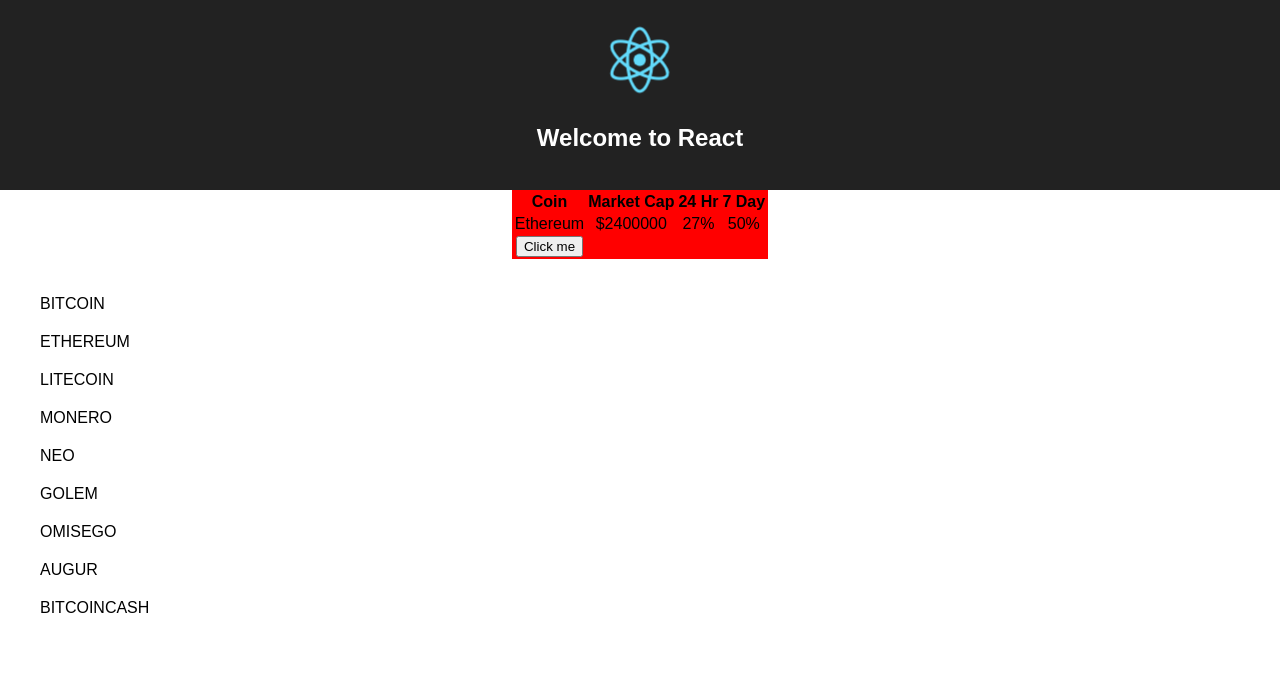
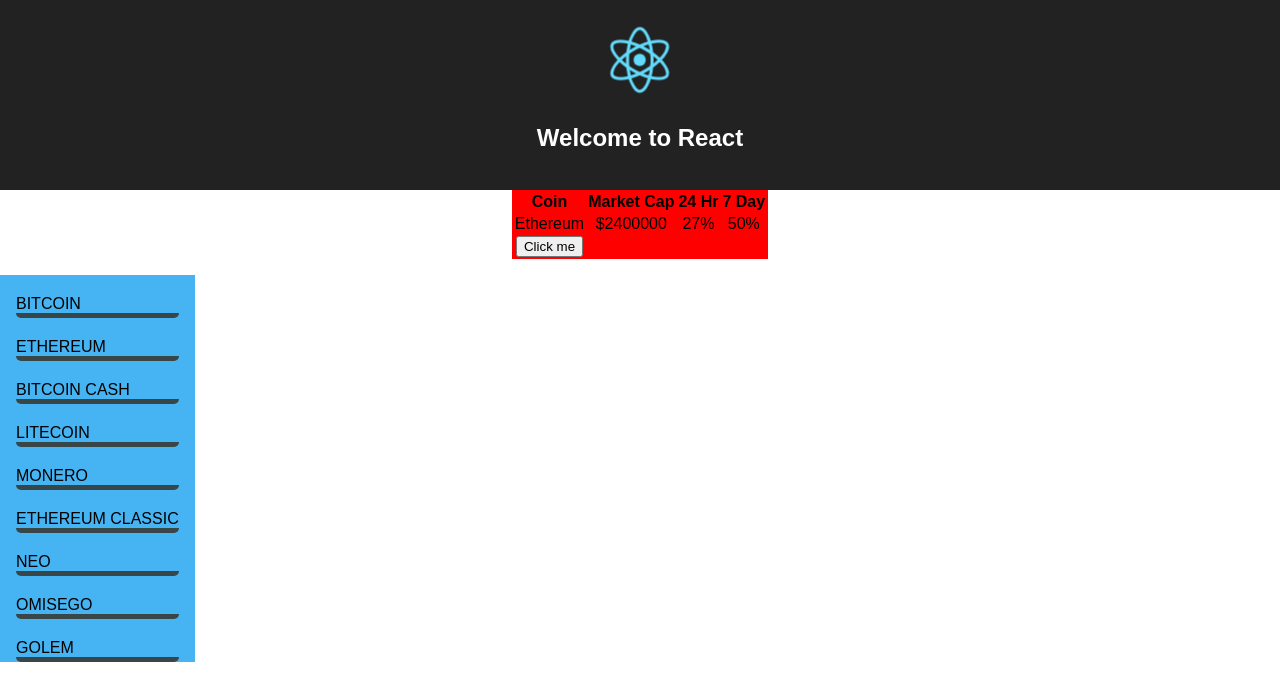
Before and after one commit to dotexe0/dashboard, a React (Create React App) app: page / in a window 1280 px wide. Shown: the top 700 px of the page. Built offline with nearby package versions, Linux system fonts and the light colour scheme.

Commit message:
minor dboard adjustment css

```diff
--- a/src/components/NavigationDashboard.js
+++ b/src/components/NavigationDashboard.js
@@ -1,7 +1,8 @@
 import React from 'react';
 import styled from 'styled-components';
-// import ListOfCoins from './ListOfCoins';
+import ListOfCoins from './ListOfCoins';
 
+//styled components
 const SideBarNav = styled.nav`
   display: inline-block;
   float: left;
@@ -13,34 +14,34 @@ const NavSidebar = styled.nav`
 
 const SidebarUl = styled.ul`
   float: left;
+  background-color: #46B3F2;
+  padding-right: 1em;
+  padding-left: 1em;
 `;
 const SidebarList = styled.li`
     text-transform: uppercase;
     margin-top: 20px;
     list-style: none;
     text-align: left;
+    border-bottom: 5px solid #394648;
+    border-radius: 5px;
 `;
 
-function _grabChartData() {
-  console.log('...grabbing chart data');
+function _grabChartData(e) {
+  // e.preventDefault();
+  console.log('...grabbing chart data', e);
 }
 
-// const coins = (ListOfCoins) => { ListOfCoins.map((coin) => {<SidebarList>{Object.keys(coin)}</SidebarList>}) }
-
+// stateless component, renders list of coins to choose from
 const NavigationDashboard = () => {
+  // console.log(this.props);
   return (
     <div>
       <NavSidebar className="sidebar">
         <SidebarUl>
-          <SidebarList onClick={() => {_grabChartData()}}>Bitcoin</SidebarList>
-          <SidebarList>Ethereum</SidebarList>
-          <SidebarList>Litecoin</SidebarList>
-          <SidebarList>Monero</SidebarList>
-          <SidebarList>Neo</SidebarList>
-          <SidebarList>Golem</SidebarList>
-          <SidebarList>OmiseGO</SidebarList>
-          <SidebarList>Augur</SidebarList>
-          <SidebarList>BitcoinCash</SidebarList>
+        { Object.keys(ListOfCoins).map((coin, i) =>
+          <SidebarList key={i} onClick={ ()=> _grabChartData(this) }>{coin}</SidebarList>
+        )}
         </SidebarUl>
       </NavSidebar>
     </div>
```
